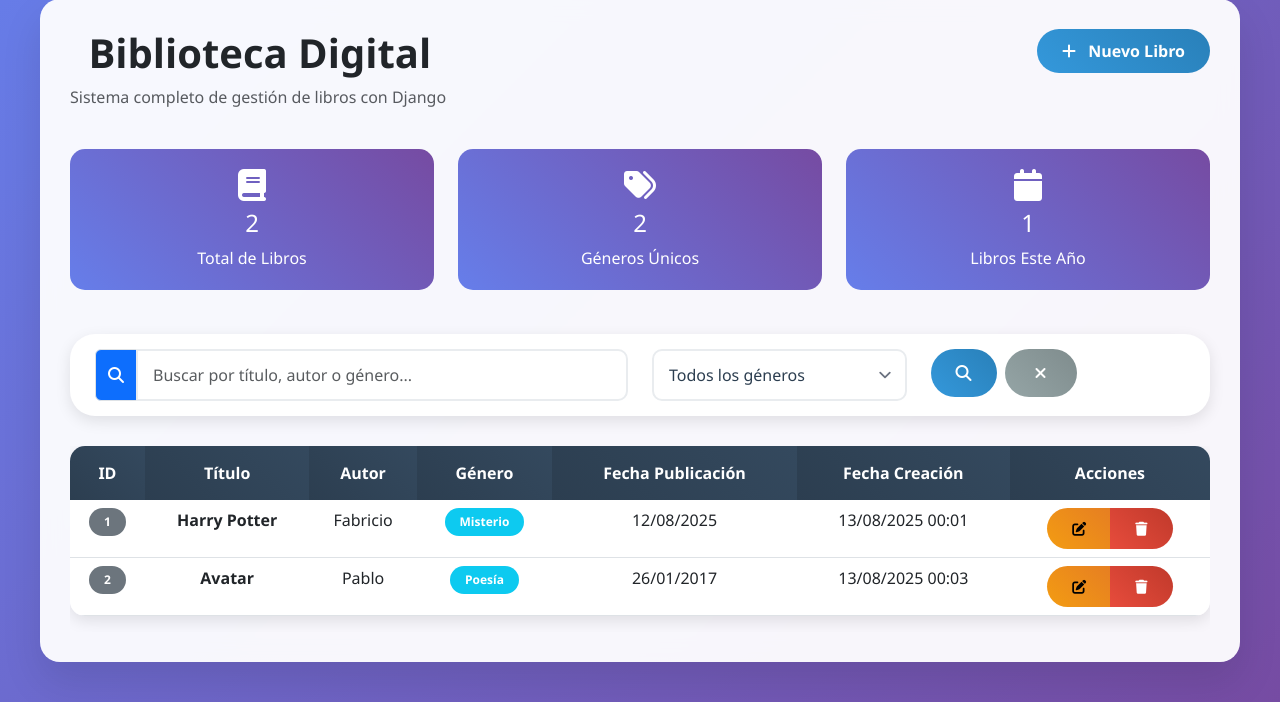
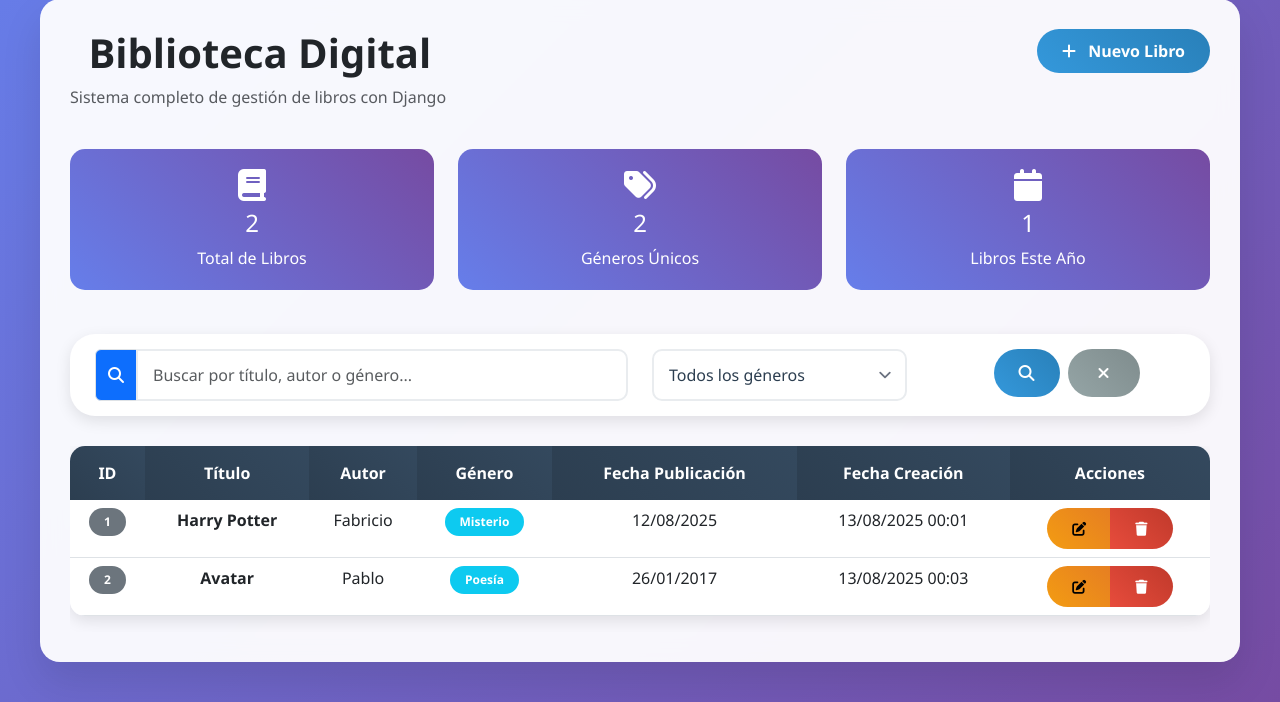
Before and after one commit to JOSUE2005344/CRUD, a Django app: page / in a window 1280 px wide. Shown: the part 77-779 px from the top of the page. Run offline with Django 4.2, Linux system fonts and the light colour scheme; data comes from the database, SQL or seed files in the repository; both versions use the stored data as it was after the commit.

Commit message:
Ajuste de posición de botones de búsqueda en la barra

```diff
--- a/static/css/styles.css
+++ b/static/css/styles.css
@@ -177,6 +177,10 @@ body {
     box-shadow: 0 5px 15px rgba(0,0,0,0.1);
     margin-bottom: 30px;
 }
+.search-box .d-flex.gap-2 {
+    margin-left: 63px; /* Ajusta este valor para que se vea más centrado */
+}
+
 
 .stats-card {
     background: linear-gradient(45deg, #667eea, #764ba2);
```
Also changed, not shown: db.sqlite3.
